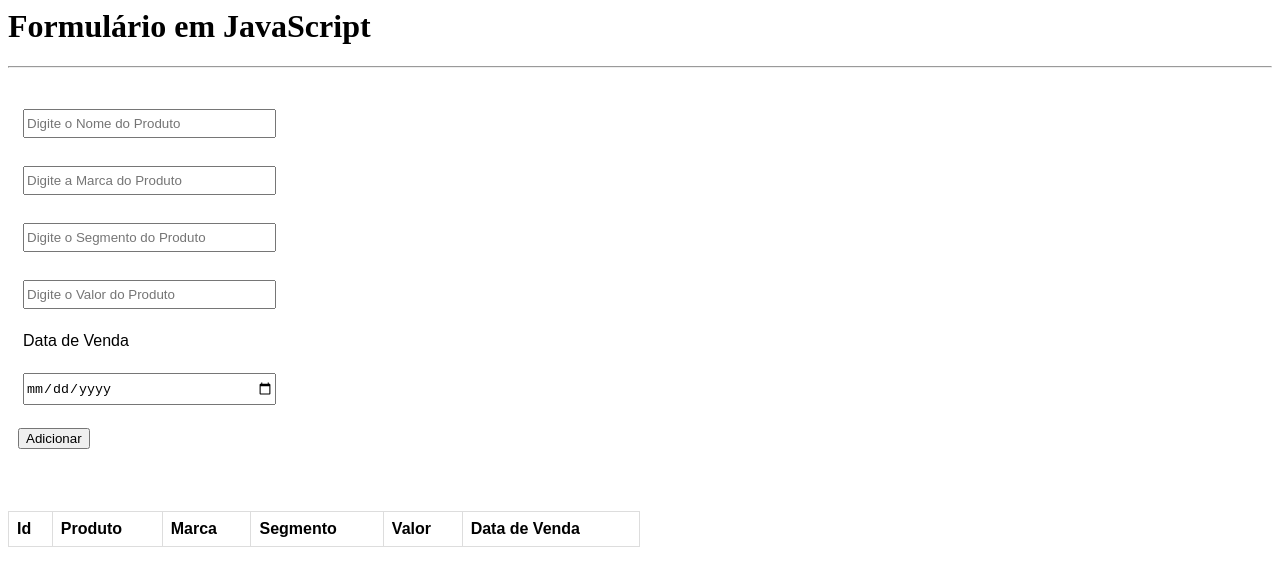
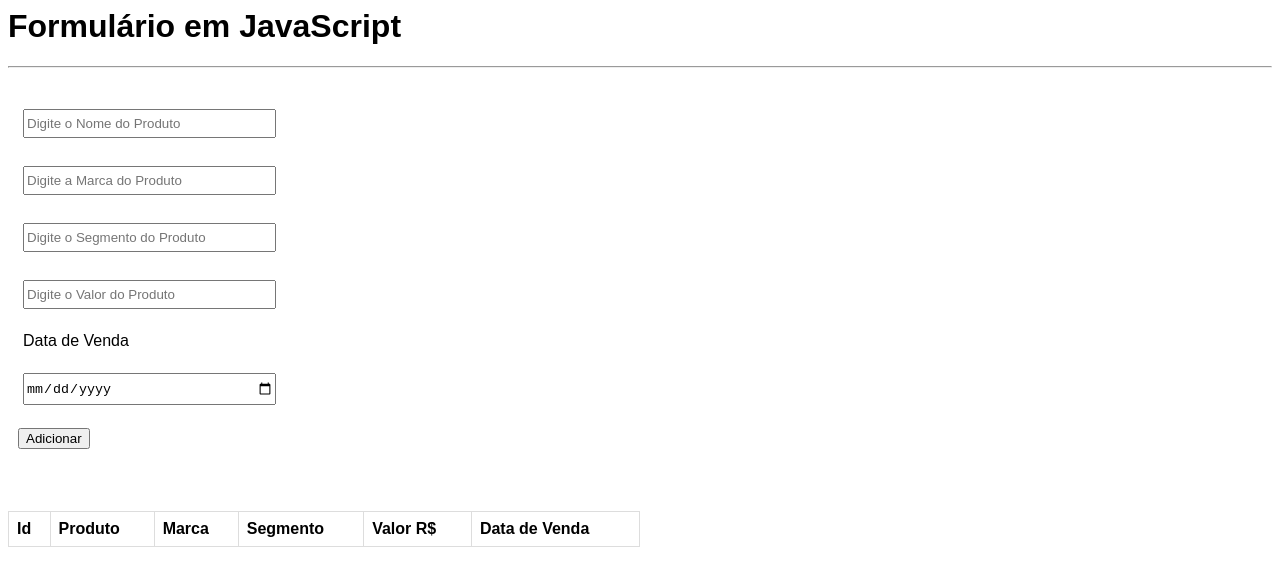
Before and after one commit to Mateulira/proj_pw-js, a plain HTML site: page aulas/Aula06/index.html in a window 1280 px wide. Drawn offline with Linux system fonts and the light colour scheme.

Commit message:
aulas js

```diff
--- a/aulas/Aula06/index.html
+++ b/aulas/Aula06/index.html
@@ -35,7 +35,7 @@
                 <th>Produto</th>
                 <th>Marca</th>
                 <th>Segmento</th>
-                <th>Valor</th>
+                <th>Valor R$</th>
                 <th>Data de Venda</th>
             </tr>
         </thead>
--- a/aulas/Aula06/style.css
+++ b/aulas/Aula06/style.css
@@ -1,3 +1,7 @@
+h1{
+    font-family: Arial, Helvetica, sans-serif;
+}
+
 form{
     font-family: Arial, Helvetica, sans-serif;
     border-collapse: collapse;
```
Also changed, not shown: 1 other file.
